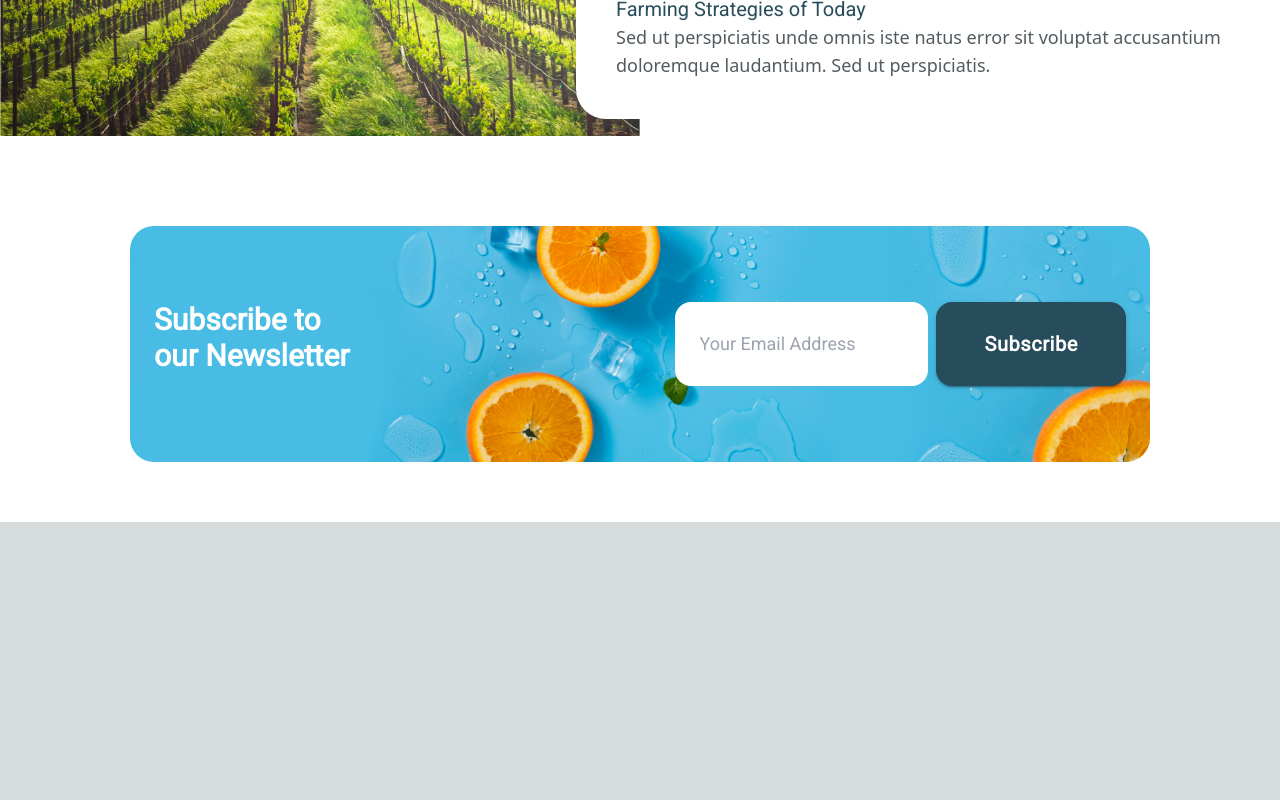
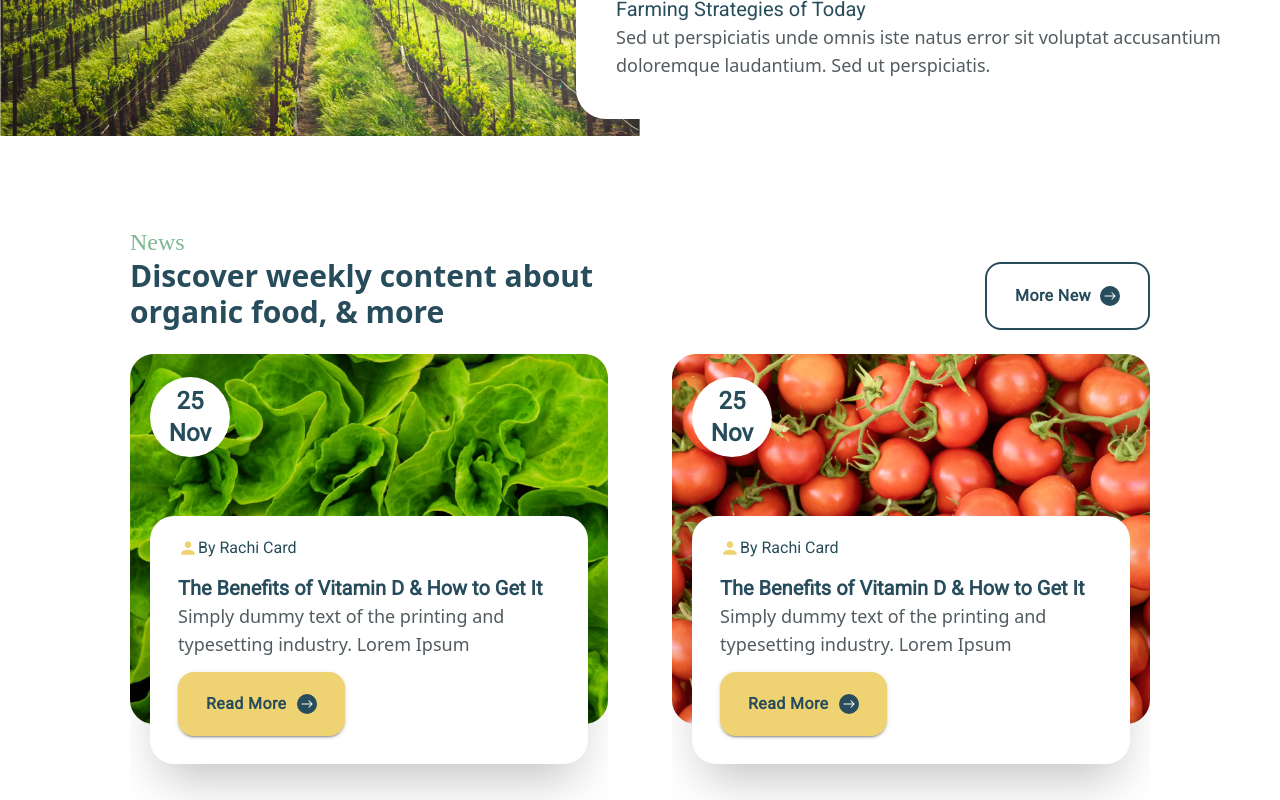
Before and after one commit to kaomao1234/agriculture-cloned-app, a Next.js app: page / in a window 1280 px wide. Shown: the part 4540-5340 px from the top of the page. Before the commit the page ends 5062 px from the top, so only its background shows below. Built offline with nearby package versions, Linux system fonts and the light colour scheme.

Commit message:
feat(Home): create blog

```diff
--- a/src/pages/Home/components/Blog/index.tsx
+++ b/src/pages/Home/components/Blog/index.tsx
@@ -1,5 +1,99 @@
 import { FC } from "react";
 import style from "./main.module.scss";
+import { Button } from "@mui/material";
+import { IoIosArrowRoundForward } from "react-icons/io";
+import { CustomContainedButton, CustomOutlinedButton } from "@/components";
+import PersonIcon from "@mui/icons-material/Person";
 export const Blog: FC = () => {
-  return <div id={style.main}></div>;
+  return (
+    <div id={style.main}>
+      <div className="flex flex-col gap-y-[24px]">
+        <div className="flex flex-row items-end justify-between">
+          <div className="flex flex-col">
+            <label className="font-yellowtail text-2xl font-normal text-acapulco">
+              News
+            </label>
+            <label className="font-robto w-[70%] text-3xl font-extrabold text-blue_dianne">
+              Discover weekly content about organic food, & more
+            </label>
+          </div>
+          <CustomOutlinedButton text="More new" />
+        </div>
+        <div className="flex flex-row gap-x-16">
+          <div className="relative overflow-clip">
+            <div className="absolute z-0 flex size-full flex-col px-5 pt-[23px]">
+              <label className="flex size-[80px] items-center justify-center rounded-full bg-white text-center font-roboto text-2xl font-bold text-blue_dianne">
+                25
+                <br />
+                Nov
+              </label>
+              <div className="mb-10 mt-auto flex flex-col justify-start gap-3.5 rounded-3xl bg-white px-7 pb-7 pt-5 shadow-2xl">
+                <div className="flex flex-row items-center">
+                  <PersonIcon className="size-5 text-sunset_pearl" />
+                  <label className="font-roboto text-base font-normal text-blue_dianne">
+                    By Rachi Card
+                  </label>
+                </div>
+                <div className="flex flex-col">
+                  <label className="font-roboto text-xl font-extrabold text-blue_dianne">
+                    The Benefits of Vitamin D & How to Get It
+                  </label>
+                  <label className="font-['Open Sans'] text-lg font-normal text-black_coral_pearl">
+                    Simply dummy text of the printing and typesetting industry.
+                    Lorem Ipsum
+                  </label>
+                </div>
+                <CustomContainedButton
+                  text="Read more"
+                  circleIconColor="bg-blue_dianne"
+                  textColor="text-blue_dianne"
+                  backgroundColor="bg-sunset_pearl"
+                />
+              </div>
+            </div>
+            <img
+              src="/Home/Blog/image_1.png"
+              className="mb-20 w-full rounded-3xl"
+            />
+          </div>
+          <div className="relative overflow-clip">
+            <div className="absolute z-0 flex size-full flex-col px-5 pt-[23px]">
+              <label className="flex size-[80px] items-center justify-center rounded-full bg-white text-center font-roboto text-2xl font-bold text-blue_dianne">
+                25
+                <br />
+                Nov
+              </label>
+              <div className="mb-10 mt-auto flex flex-col justify-start gap-3.5 rounded-3xl bg-white px-7 pb-7 pt-5 shadow-2xl">
+                <div className="flex flex-row items-center">
+                  <PersonIcon className="size-5 text-sunset_pearl" />
+                  <label className="font-roboto text-base font-normal text-blue_dianne">
+                    By Rachi Card
+                  </label>
+                </div>
+                <div className="flex flex-col">
+                  <label className="font-roboto text-xl font-extrabold text-blue_dianne">
+                    The Benefits of Vitamin D & How to Get It
+                  </label>
+                  <label className="font-['Open Sans'] text-lg font-normal text-black_coral_pearl">
+                    Simply dummy text of the printing and typesetting industry.
+                    Lorem Ipsum
+                  </label>
+                </div>
+                <CustomContainedButton
+                  text="Read more"
+                  circleIconColor="bg-blue_dianne"
+                  textColor="text-blue_dianne"
+                  backgroundColor="bg-sunset_pearl"
+                />
+              </div>
+            </div>
+            <img
+              src="/Home/Blog/image_2.png"
+              className="mb-20 w-full rounded-3xl"
+            />
+          </div>
+        </div>
+      </div>
+    </div>
+  );
 };
--- a/src/pages/Home/components/Blog/main.module.scss
+++ b/src/pages/Home/components/Blog/main.module.scss
@@ -0,0 +1,6 @@
+#main{
+    display: flex;
+    padding: 90px 130px;
+    align-items: center;
+    justify-content: center;
+}
```
